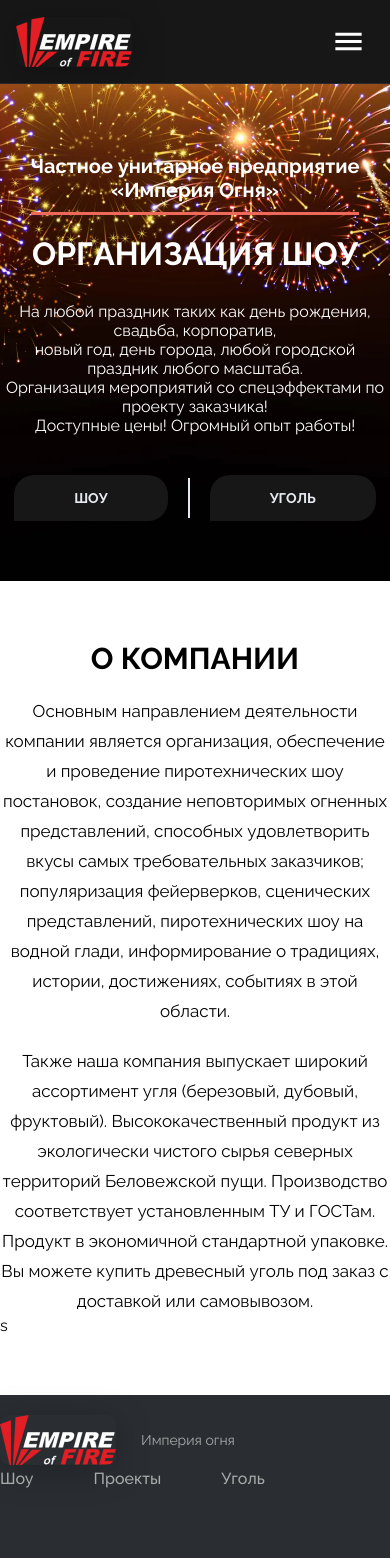
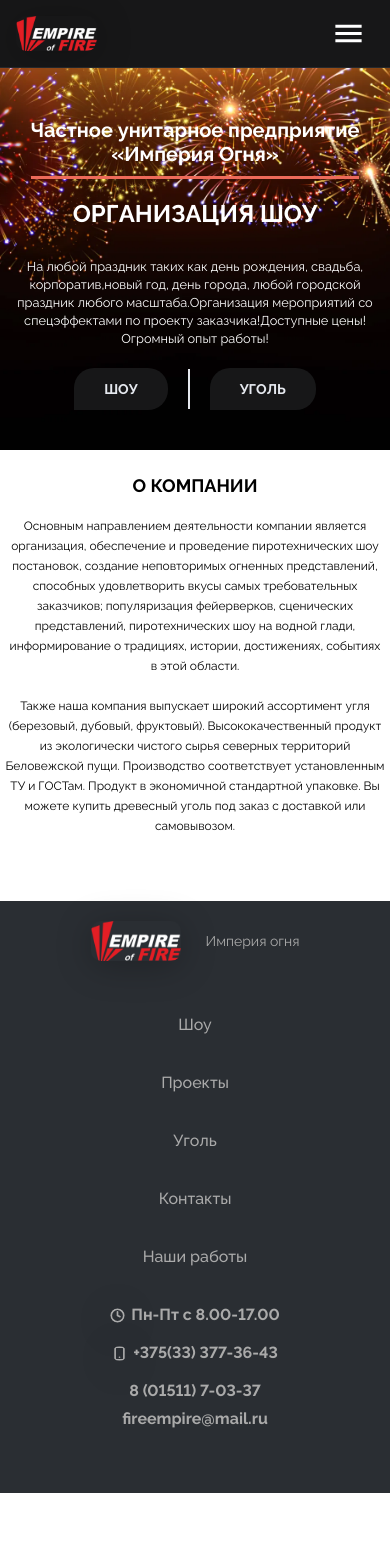
Before and after one commit to ScyBry/Fire_Empire_Fireworks, a React (Vite) app: page / in a window 390 px wide. Shown: the top 1558 px of the page. After the commit the page ends 1493 px from the top, so only its background shows below. Built offline with nearby package versions, Linux system fonts and the light colour scheme.

Commit message:
styles changes

```diff
--- a/src/components/AboutCompany/styles.module.sass
+++ b/src/components/AboutCompany/styles.module.sass
@@ -1,13 +1,38 @@
 .about
 	text-align: center
 	margin-top: 60px
+	padding: 20px
+
+	@media (max-width: 768px)
+		margin-top: 30px
+		padding: 10px
+
+	@media (max-width: 480px)
+		margin-top: 20px
+		padding: 5px
 
 .about__wrapper
 
 	h2
 		font-size: 30px
 		font-weight: 700
+		margin-bottom: 20px
+
+		@media (max-width: 768px)
+			font-size: 24px
+
+		@media (max-width: 480px)
+			font-size: 18px
+
 	p
 		font-size: 17px
 		line-height: 30px
 		margin-top: 20px
+
+		@media (max-width: 768px)
+			font-size: 14px
+			line-height: 25px
+
+		@media (max-width: 480px)
+			font-size: 12px
+			line-height: 20px
--- a/src/components/Button/styles.module.sass
+++ b/src/components/Button/styles.module.sass
@@ -12,3 +12,9 @@
   &:hover
     background-color: #151617
     border-radius: 20px
+
+  @media (max-width: 768px)
+    padding: 10px 30px !important
+    font-size: 14px !important
+
+  @media (max-width: 480px)
--- a/src/components/Footer/styles.module.sass
+++ b/src/components/Footer/styles.module.sass
@@ -1,14 +1,22 @@
 .footer
 	margin-top: 60px
-	padding: 20px 0 60px 0
+	padding: 20px 1rem 60px 1rem
 	background-color: #2A2E33
 	color: #AAAAAA
+
+	@media (max-width: 768px)
+
+	@media (max-width: 480px)
 
 .footer__top
 	display: flex
 	flex-wrap: wrap
 	justify-content: space-between
 	align-items: center
+
+	@media (max-width: 768px)
+		flex-direction: column
+		align-items: center
 
 .logo__wrapper
 	display: flex
@@ -19,10 +27,17 @@
 		height: 50px
 		width: 116px
 
+		@media (max-width: 768px)
+			height: 40px
+			width: 90px
+
 	p
 		color: #AAAAAA
 		font-size: 14px
 		line-height: 19px
+
+	&
+		font-size: 12px
 
 .navlinks__wrapper
 	display: flex
@@ -30,6 +45,12 @@
 	gap: 60px
 	font-weight: 500
 	line-height: 28px
+
+	@media (max-width: 768px)
+		margin-top: 50px
+		gap: 30px
+		flex-direction: column
+		align-items: center
 
 	a
 		text-decoration: none
@@ -44,11 +65,22 @@
 	font-weight: 700
 	line-height: 28px
 
+	@media (max-width: 768px)
+		margin-top: 30px
+		justify-content: center
+		flex-direction: column
+		align-items: center
+
 .number__wrapper
 	display: flex
 	flex-wrap: wrap
 	align-items: center
 	gap: 40px
+
+	@media (max-width: 768px)
+		gap: 10px
+		justify-content: center
+		flex-direction: column
 
 .number__item
 	display: flex
@@ -58,3 +90,7 @@
 	img
 		width: 18px
 		height: 18px
+
+		@media (max-width: 768px)
+			width: 15px
+			height: 15px
--- a/src/components/Header/styles.module.sass
+++ b/src/components/Header/styles.module.sass
@@ -57,11 +57,14 @@
 
 @media (max-width: 768px)
 	.header
-		padding: 1rem
+		padding: 0.5rem 1rem
 
 	.header__inner
 		flex-direction: column
 		align-items: flex-start
+
+	.logo
+		height: 35px
 
 	.contact__info
 		display: none
@@ -71,7 +74,6 @@
 
 	.burgerMenu
 		display: block
-		// font-size: 2rem
 
 	.navigation
 		display: flex
--- a/src/components/Hero/Hero.tsx
+++ b/src/components/Hero/Hero.tsx
@@ -47,7 +47,7 @@ export const Hero = () => {
           animate={{ opacity: 1, scale: 1 }}
           transition={{ delay: 0.4, duration: 0.5 }}
         >
-          <NavLink to="/shows">
+          <NavLink to="/shou">
             <Button>ШОУ</Button>
           </NavLink>
           <div className={styles.hero__divider}></div>
--- a/src/components/Hero/styles.module.sass
+++ b/src/components/Hero/styles.module.sass
@@ -7,6 +7,9 @@
 
 	@media (max-width: 768px)
 		padding: 60px 0
+
+	@media (max-width: 480px)
+		padding: 40px 0
 
 	&__header
 		font-size: 1.25rem
@@ -24,12 +27,22 @@
 			@media (max-width: 768px)
 				font-size: 2rem
 
+			@media (max-width: 480px)
+				font-size: 1.5rem
+
 	&__description
 		font-size: 1.25rem
 		margin-top: 30px
+		line-height: 18px
 
 		@media (max-width: 768px)
 			font-size: 1rem
+
+		@media (max-width: 480px)
+			font-size: 0.8rem
+			padding: 0 10px
+			br
+				display: none
 
 	&__actions
 		margin-top: 40px
@@ -37,6 +50,12 @@
 		align-items: center
 		justify-content: center
 		font-size: 14px
+
+		@media (max-width: 768px)
+			margin-top: 30px
+
+		@media (max-width: 480px)
+			margin-top: 20px
 
 		button
 			padding: 12px 60px
@@ -57,3 +76,8 @@
 		@media (max-width: 768px)
 			height: 40px
 			margin: 0 20px
+
+		@media (max-width: 480px)
+			// width: 160px
+			// height: 2px
+			// margin: 15px 0
--- a/src/components/Question/Question.tsx
+++ b/src/components/Question/Question.tsx
@@ -1,3 +1,3 @@
 export const Question = () => {
-  return <div>s</div>;
+  return <div></div>;
 };
```
